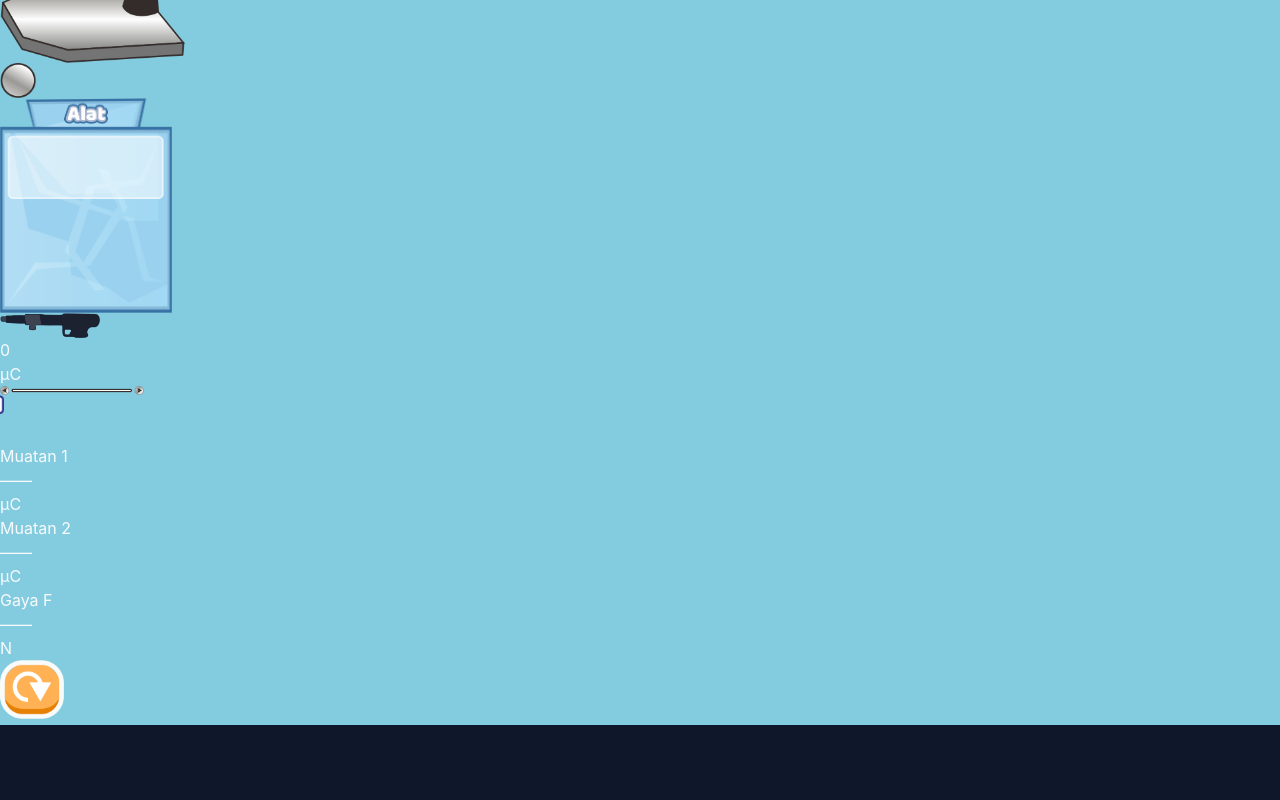
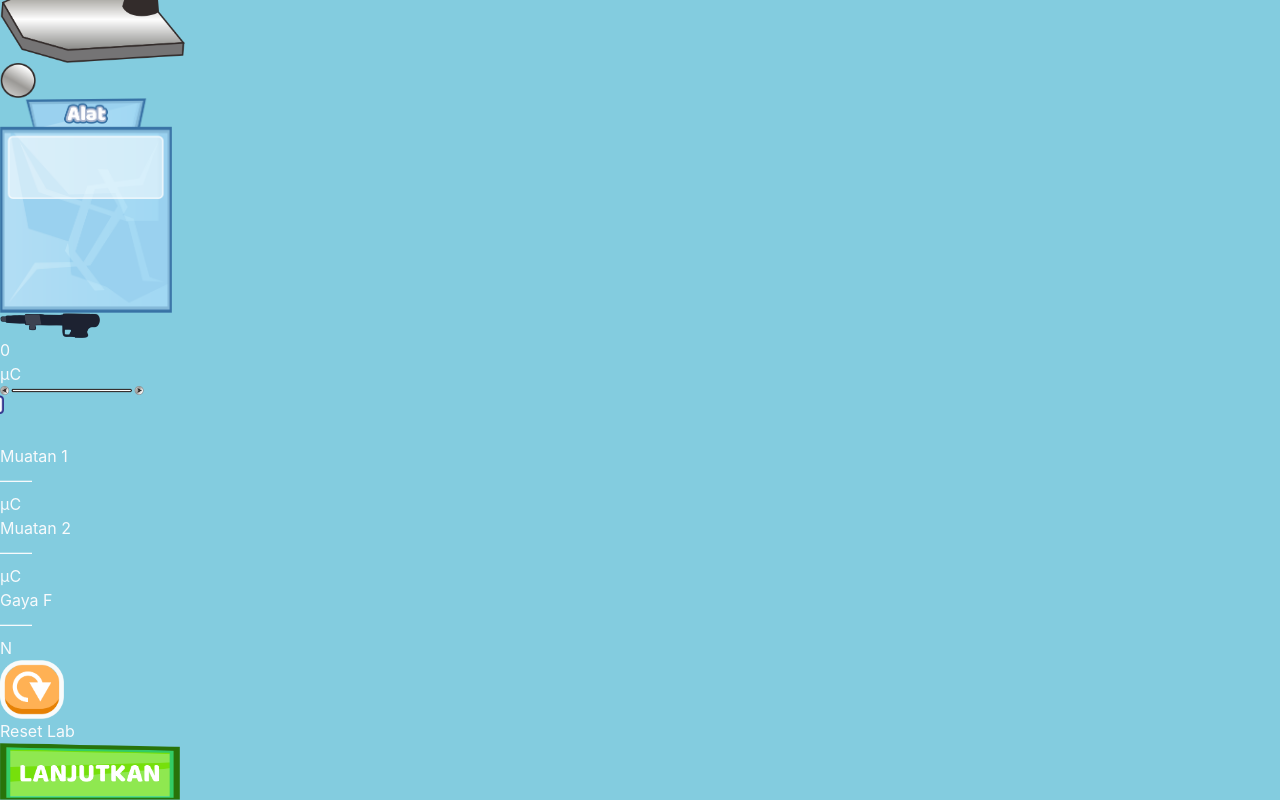
Before and after one commit to dimaszuda/Unimind, a React (Vite) app in the folder frontend/: page /level-two in a window 1280 px wide. Shown: the part 1531-2331 px from the top of the page. Before the commit the page ends 2256 px from the top, so only its background shows below. Built offline with nearby package versions, Linux system fonts and the light colour scheme; no server answers.

Commit message:
update: add button lanjutkan to move to the next section

```diff
--- a/frontend/src/pages/LevelDua.jsx
+++ b/frontend/src/pages/LevelDua.jsx
@@ -1,4 +1,5 @@
 import { useState, useRef, useEffect } from 'react'
+import { Link } from "react-router-dom";
 import { useLevelTwoStore } from '@/store/levelTwoStore'
 import { useTimiBot } from '@/hooks/useTimiBot'
 import TimiBotPanel from '@/components/TimiBotPanel'
@@ -254,7 +255,7 @@ export default function LevelDua() {
         </div>
 
         {/* Statif (drop target) */}
-        <div className='flex flex-col relative items-center justify-center -ml-28' style={{ marginTop: '25rem', transform: `translateX(35px)` }}>
+        <div className='flex flex-col relative items-center justify-center -ml-28' style={{ marginTop: '25rem', transform: `translateX(45px)` }}>
           <img
             src="/assets/Tool_RulerStatif.png"
             alt="ruler"
@@ -283,7 +284,7 @@ export default function LevelDua() {
             src={bolaSrc}
             alt="bola"
             width={36}
-            className='absolute -mt-11 -ml-40'
+            className='absolute -mt-10 -ml-40'
             style={ballMovement}
           />
         </div>
@@ -388,18 +389,31 @@ export default function LevelDua() {
             </div>
           </div>
         </div>
+        <div className='absolute flex justify-center bottom-3 right-20 gap-5 z-40'>
           <button
             type='button'
-          className='absolute bottom-4 right-20'
             onClick={handleReset}
-          aria-label='Reset level two tools'
+            aria-label='Reset level one tools'
+            className='group relative cursor-pointer hover:scale-110 hover:opacity-80 transition-all duration-200'
           >
             <img
               src='/assets/Button_Refresh.png'
               alt='reset button'
               width={64}
             />
+            <span className='pointer-events-none absolute -top-8 left-1/2 z-50 -translate-x-1/2 whitespace-nowrap rounded-md bg-black/80 px-2 py-1 text-xs text-white opacity-0 transition-opacity duration-200 group-hover:opacity-100'>
+              Reset Lab
+            </span>
           </button>
+            <Link to='/chat'>
+                <img
+                    src="assets/Button_Lanjutkan.png"
+                    alt="Tombol Lanjutkan"
+                    width={180}
+                    className="cursor-pointer hover:scale-110 hover:opacity-80 transition-all duration-200"
+                />
+            </Link>
+        </div>
       </div>
     </>
   )
--- a/frontend/src/pages/LevelSatu.jsx
+++ b/frontend/src/pages/LevelSatu.jsx
@@ -1,4 +1,5 @@
 import { useState, useRef, useEffect } from 'react'
+import { Link } from "react-router-dom";
 import { useLevelOneStore } from '@/store/levelOneStore'
 import { useTimiBot } from '@/hooks/useTimiBot'
 import TimiBotPanel from '@/components/TimiBotPanel'
@@ -238,7 +239,7 @@ export default function LevelSatu() {
         </div>
 
         {/* Statif (drop target) */}
-        <div className='flex flex-col relative items-center justify-center -ml-28' style={{ marginTop: '25rem', transform: `translateX(40px)` }}>
+        <div className='flex flex-col relative items-center justify-center -ml-28' style={{ marginTop: '25rem', transform: `translateX(46px)` }}>
           <img
             src="/assets/Tool_RulerStatif.png"
             alt="ruler"
@@ -267,7 +268,7 @@ export default function LevelSatu() {
             src={bolaSrc}
             alt="bola"
             width={36}
-            className='absolute -mt-10 -ml-40'
+            className='absolute -mt-11 -ml-40'
             style={ballMovement}
           />
         </div>
@@ -337,18 +338,31 @@ export default function LevelSatu() {
             </div>
           </div>
         </div>
+        <div className='absolute flex justify-center bottom-3 right-20 gap-5 z-40'>
           <button
             type='button'
-          className='absolute bottom-4 right-20'
             onClick={handleReset}
             aria-label='Reset level one tools'
+            className='group relative cursor-pointer hover:scale-110 hover:opacity-80 transition-all duration-200'
           >
             <img
               src='/assets/Button_Refresh.png'
               alt='reset button'
               width={64}
             />
+            <span className='pointer-events-none absolute -top-8 left-1/2 z-50 -translate-x-1/2 whitespace-nowrap rounded-md bg-black/80 px-2 py-1 text-xs text-white opacity-0 transition-opacity duration-200 group-hover:opacity-100'>
+              Reset Lab
+            </span>
           </button>
+            <Link to='/chat'>
+                <img
+                    src="assets/Button_Lanjutkan.png"
+                    alt="Tombol Lanjutkan"
+                    width={180}
+                    className="cursor-pointer hover:scale-110 hover:opacity-80 transition-all duration-200"
+                />
+            </Link>
+        </div>
       </div>
     </>
   )
--- a/frontend/src/pages/LevelTiga.jsx
+++ b/frontend/src/pages/LevelTiga.jsx
@@ -1,4 +1,5 @@
 import { useState, useRef, useEffect } from 'react'
+import { Link } from "react-router-dom";
 import { useLevelTwoStore } from '@/store/levelTwoStore'
 import { useTimiBot } from '@/hooks/useTimiBot'
 import TimiBotPanel from '@/components/TimiBotPanel'
@@ -293,7 +294,7 @@ export default function LevelTiga() {
         </div>
 
         {/* Statif (drop target) */}
-        <div className='flex flex-col relative items-center justify-center -ml-28' style={{ marginTop: '29rem' }}>
+        <div className='flex flex-col relative items-center justify-center -ml-28' style={{ marginTop: '29rem', transform: `translateX(24px)` }}>
           <img
             src="/assets/Tool_RulerStatif.png"
             alt="ruler"
@@ -475,18 +476,31 @@ export default function LevelTiga() {
             </div>
           </div>
         </div>
+        <div className='absolute flex justify-center bottom-3 right-20 gap-5 z-40'>
           <button
             type='button'
-          className='absolute bottom-4 right-20'
             onClick={handleReset}
-          aria-label='Reset level two tools'
+            aria-label='Reset level one tools'
+            className='group relative cursor-pointer hover:scale-110 hover:opacity-80 transition-all duration-200'
           >
             <img
               src='/assets/Button_Refresh.png'
               alt='reset button'
               width={64}
             />
+            <span className='pointer-events-none absolute -top-8 left-1/2 z-50 -translate-x-1/2 whitespace-nowrap rounded-md bg-black/80 px-2 py-1 text-xs text-white opacity-0 transition-opacity duration-200 group-hover:opacity-100'>
+              Reset Lab
+            </span>
           </button>
+            <Link to='/chat'>
+                <img
+                    src="assets/Button_Lanjutkan.png"
+                    alt="Tombol Lanjutkan"
+                    width={180}
+                    className="cursor-pointer hover:scale-110 hover:opacity-80 transition-all duration-200"
+                />
+            </Link>
+        </div>
       </div>
     </>
   )
```
Lines whose indentation alone changed are shown as unchanged.
